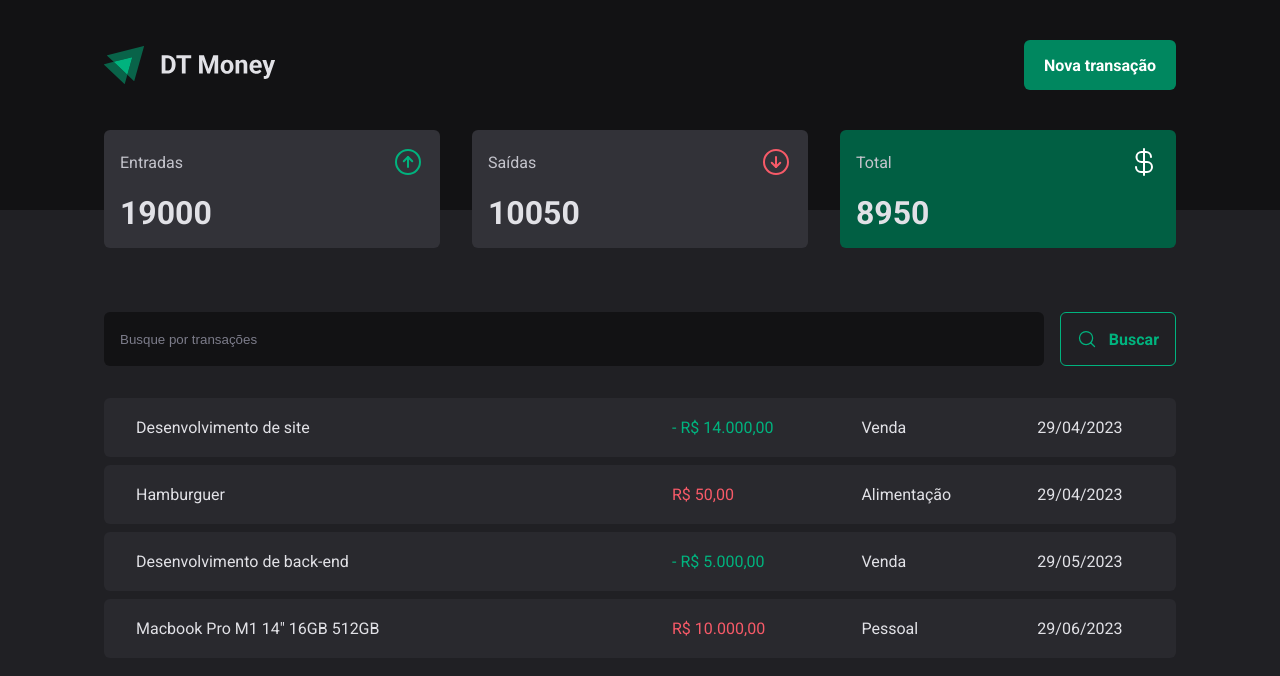
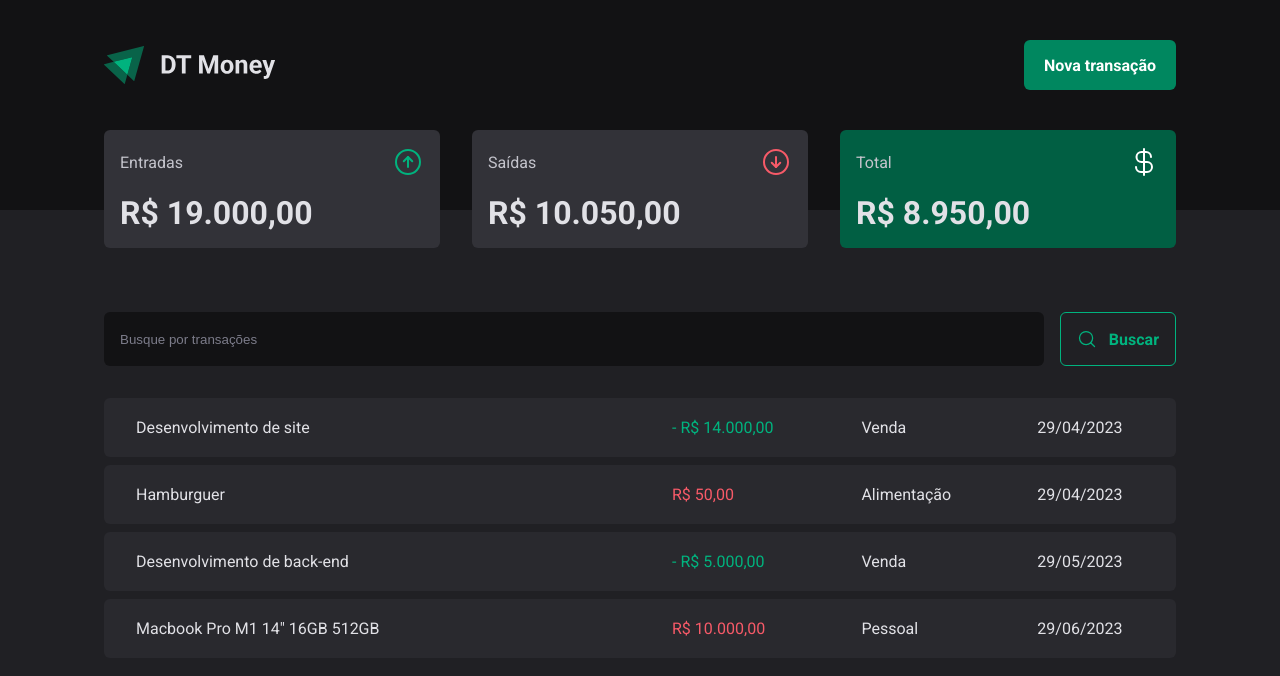
Before and after one commit to lzhudson/ignite-dt-money, a React (Vite) app: page / in a window 1280 px wide. Shown: the top 676 px of the page. Built offline with nearby package versions, Linux system fonts and the light colour scheme; data requests are answered from the project's data file.

Commit message:
feat: formate income, outcome and total values

```diff
--- a/src/components/Summary/index.tsx
+++ b/src/components/Summary/index.tsx
@@ -2,6 +2,7 @@ import { ArrowCircleDown, ArrowCircleUp, CurrencyDollar } from "phosphor-react";
 import { SummaryCard, SummaryContainer } from "./style";
 import { useContext } from "react";
 import { TransactionsContext } from "../../context/TransactionsContent";
+import { priceFormatter } from "../../utils/formatter";
 
 export function Summary() {
 
@@ -25,21 +26,21 @@ export function Summary() {
           <span>Entradas</span>
           <ArrowCircleUp size={32} color="#00B37E" />
         </header>
-        <strong>{summary.income}</strong>
+        <strong>{priceFormatter(summary.income)}</strong>
       </SummaryCard>
       <SummaryCard>
         <header>
           <span>Saídas</span>
           <ArrowCircleDown size={32} color="#F75A68" />
         </header>
-        <strong>{summary.outcome}</strong>
+        <strong>{priceFormatter(summary.outcome)}</strong>
       </SummaryCard>
       <SummaryCard variant="green">
         <header>
           <span>Total</span>
           <CurrencyDollar size={32} color="#FFFFFF" />
         </header>
-        <strong>{summary.total}</strong>
+        <strong>{priceFormatter(summary.total)}</strong>
       </SummaryCard>
     </SummaryContainer>
   )
```
